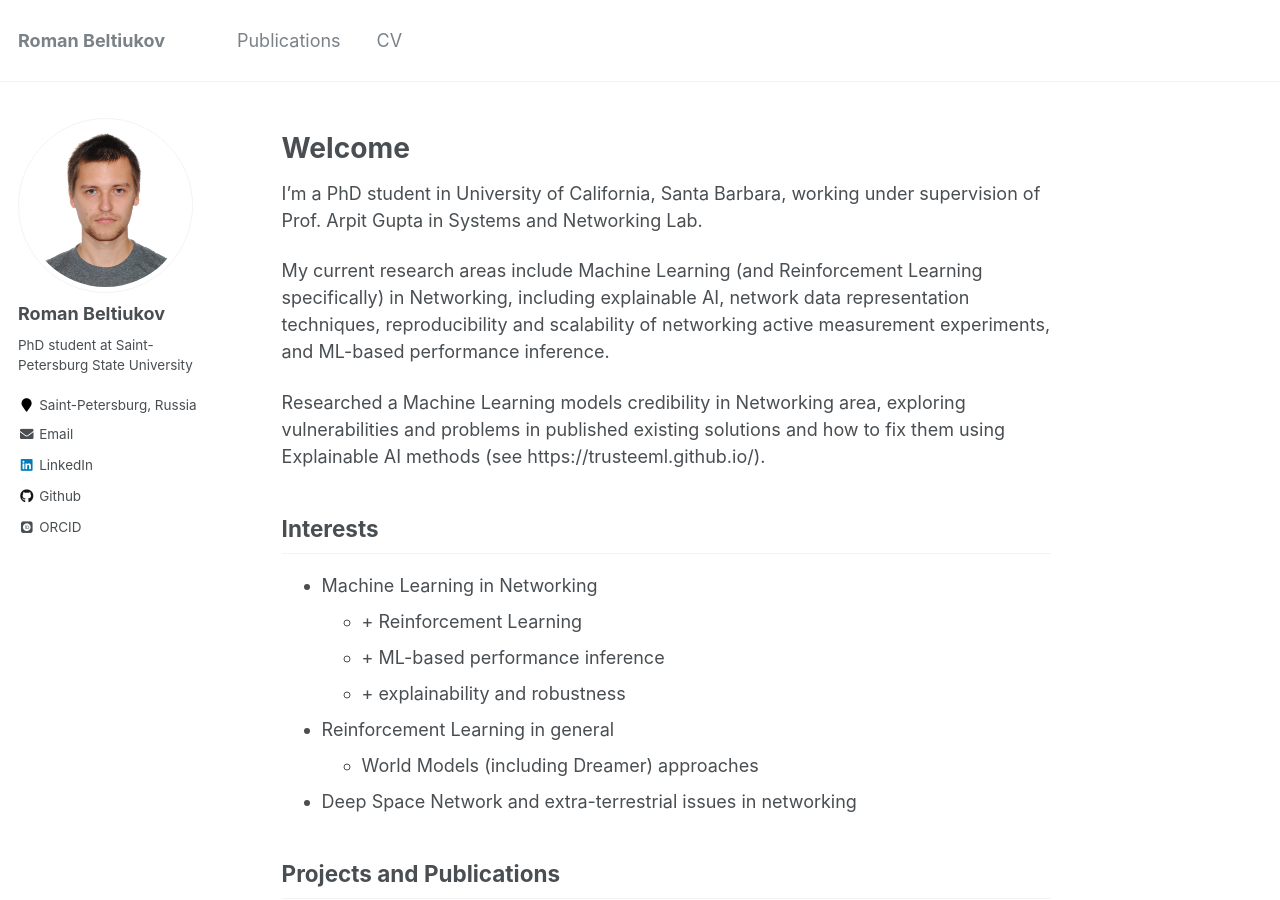
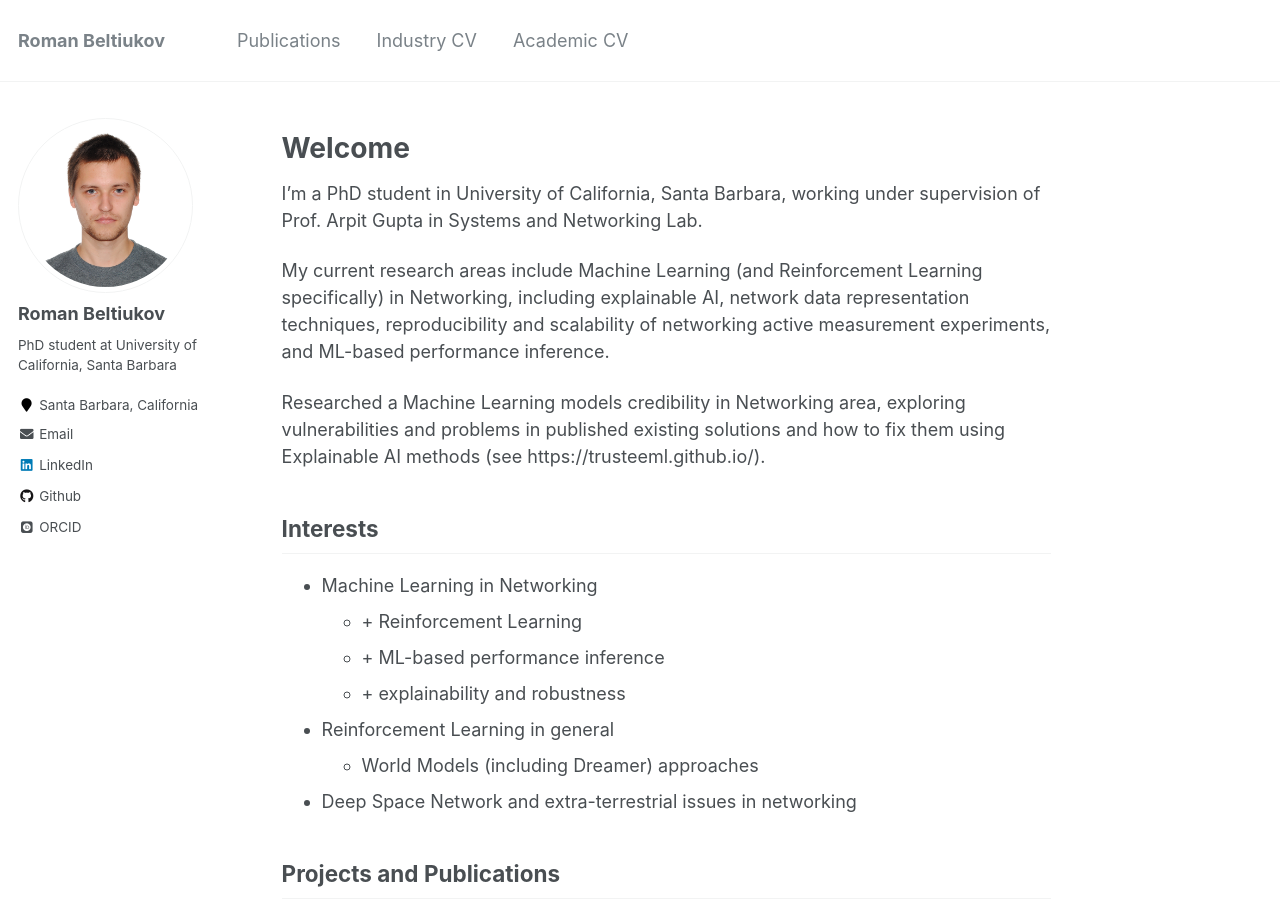
Before and after one commit to maybe-hello-world/maybe-hello-world.github.io, a Jekyll site: the page built from _pages/about.md, in a window 1280 px wide and 900 px high. Built offline with Jekyll 4.4.1, drawn with Linux system fonts in a browser that asks for light colours; some web fonts are replaced.

Commit message:
add different cvs

```diff
--- a/_config.yml
+++ b/_config.yml
@@ -68,8 +68,8 @@ analytics:
 author:
   name             : "Roman Beltiukov"
   avatar           : "profile.jpg"
-  bio              : "PhD student at Saint-Petersburg State University"
-  location         : "Saint-Petersburg, Russia"
+  bio              : "PhD student at University of California, Santa Barbara"
+  location         : "Santa Barbara, California"
   employer         :
   pubmed           :
   googlescholar    :
@@ -195,7 +195,7 @@ sass:
 permalink: /:categories/:title/
 # paginate: 5 # amount of posts to show
 # paginate_path: /page:num/
-timezone: Europe/Moscow # http://en.wikipedia.org/wiki/List_of_tz_database_time_zones
+timezone: America/Los_Angeles # http://en.wikipedia.org/wiki/List_of_tz_database_time_zones
 
 
 # Plugins
--- a/_data/navigation.yml
+++ b/_data/navigation.yml
@@ -3,5 +3,8 @@ main:
   - title: "Publications"
     url: /publications/
 
-  - title: "CV"
-    url: /resume/
+  - title: "Industry CV"
+    url: /industry-cv/
+
+  - title: "Academic CV"
+    url: /academic-cv/
```
Also changed, not shown: _pages/404.md (+1 -0 lines).
